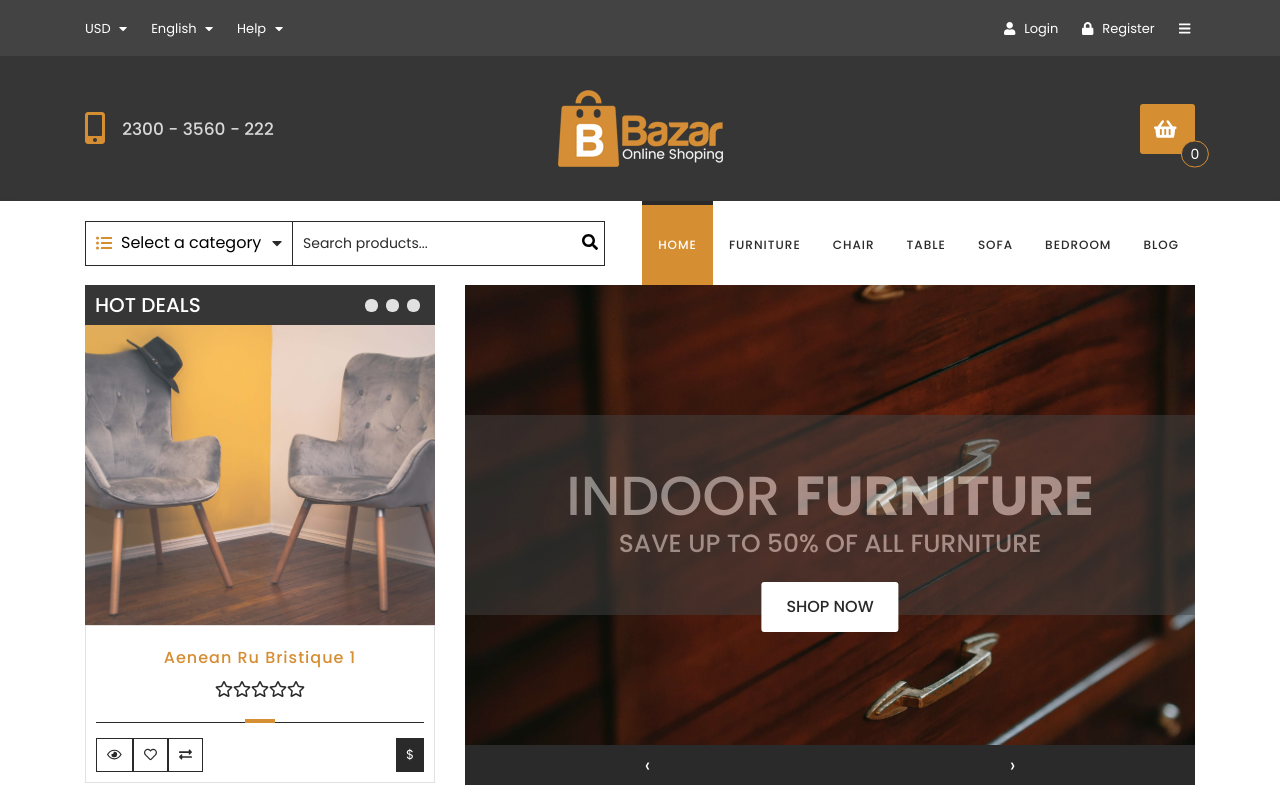
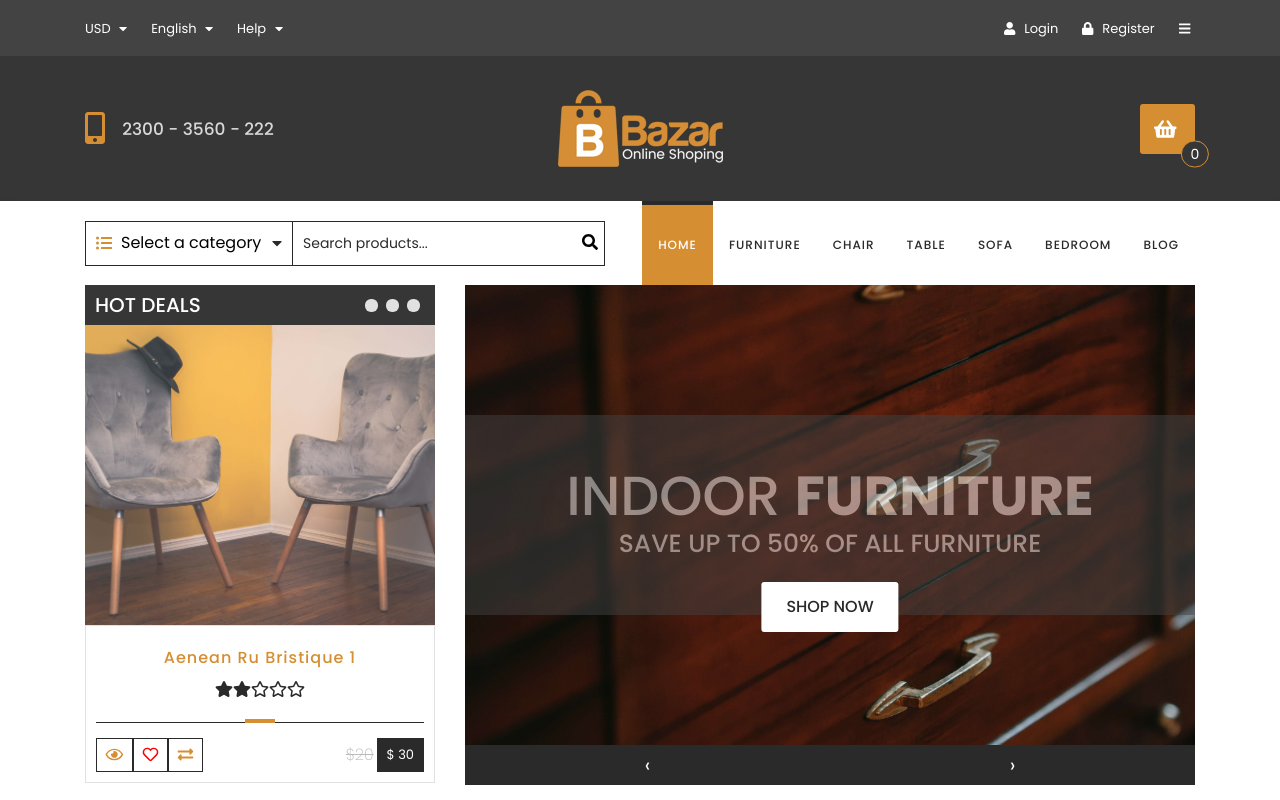
Before and after one commit to iMdPd/reactTeamProject, a React (Create React App) app: page / in a window 1280 px wide. Shown: the top 800 px of the page. Built offline with nearby package versions, Linux system fonts and the light colour scheme.

Commit message:
add data getting from state

```diff
--- a/src/components/features/Promoted/Promoted.js
+++ b/src/components/features/Promoted/Promoted.js
@@ -2,11 +2,8 @@ import React from 'react';
 import PropTypes from 'prop-types';
 
 import styles from './Promoted.module.scss';
-//import ProductBox from '../../common/ProductBox/ProductBox';
-
-//import { useSelector } from 'react-redux';
-//import { useParams } from 'react-router-dom';
-//import { getNew} from '../../../redux/productsRedux';
+import { useSelector } from 'react-redux';
+import { getOne } from '../../../redux/productsRedux';
 
 import { FontAwesomeIcon } from '@fortawesome/react-fontawesome';
 import {
@@ -17,7 +14,10 @@ import {
 import { faStar as farStar, faHeart, faEye } from '@fortawesome/free-regular-svg-icons';
 import Button from '../../common/Button/Button';
 
-const Promoted = ({ name, price, stars, oldPrice, favorite, compare }) => (
+const Promoted = () => {
+  const product = useSelector(state => getOne(state, 'aenean-ru-bristique-1'));
+
+  return (
     <div className={styles.root}>
       <div className='container'>
         <div className='row'>
@@ -41,12 +41,13 @@ const Promoted = ({ name, price, stars, oldPrice, favorite, compare }) => (
               </div>
               <img
                 className={styles.image}
-              alt={name}
+                alt={product.name}
                 src={`${process.env.PUBLIC_URL}/images/products/Aenean Ru Bristique 1.jpg`}
               />
               <div className={styles.button}>
                 <Button variant='small'>
-                <FontAwesomeIcon icon={faShoppingBasket}></FontAwesomeIcon> ADD TO CART
+                  <FontAwesomeIcon icon={faShoppingBasket}></FontAwesomeIcon> ADD TO
+                  CART
                 </Button>
               </div>
               <div className={styles.counter}>
@@ -74,7 +75,7 @@ const Promoted = ({ name, price, stars, oldPrice, favorite, compare }) => (
                 <div className={styles.stars}>
                   {[1, 2, 3, 4, 5].map(i => (
                     <a key={i} href='#'>
-                    {i <= stars ? (
+                      {i <= product.stars ? (
                         <FontAwesomeIcon icon={faStar}>{i} stars</FontAwesomeIcon>
                       ) : (
                         <FontAwesomeIcon icon={farStar}>{i} stars</FontAwesomeIcon>
@@ -86,20 +87,31 @@ const Promoted = ({ name, price, stars, oldPrice, favorite, compare }) => (
               <div className={styles.line}></div>
               <div className={styles.actions}>
                 <div className={styles.outlines}>
-                <Button className={compare && styles.compare} variant='outline'>
+                  <Button
+                    className={product.compare && styles.compare}
+                    variant='outline'
+                  >
                     <FontAwesomeIcon icon={faEye}>Favorite</FontAwesomeIcon>
                   </Button>
-                <Button className={favorite && styles.favorite} variant='outline'>
+                  <Button
+                    className={product.favorite && styles.favorite}
+                    variant='outline'
+                  >
                     <FontAwesomeIcon icon={faHeart}>Favorite</FontAwesomeIcon>
                   </Button>
-                <Button className={compare && styles.compare} variant='outline'>
-                  <FontAwesomeIcon icon={faExchangeAlt}>Add to compare</FontAwesomeIcon>
+                  <Button
+                    className={product.compare && styles.compare}
+                    variant='outline'
+                  >
+                    <FontAwesomeIcon icon={faExchangeAlt}>
+                      Add to compare
+                    </FontAwesomeIcon>
                   </Button>
                 </div>
                 <div className={styles.price}>
-                {oldPrice && <p>${oldPrice}</p>}
+                  {product.oldPrice && <p>${product.oldPrice}</p>}
                   <Button noHover variant='small'>
-                  $ {price}
+                    $ {product.price}
                   </Button>
                 </div>
               </div>
@@ -109,7 +121,7 @@ const Promoted = ({ name, price, stars, oldPrice, favorite, compare }) => (
             <div className={styles.photo}>
               <img
                 className={styles.image}
-              alt={name}
+                alt={product.name}
                 src={`${process.env.PUBLIC_URL}/images/products/Aenean Ru Bristique 3.jpg`}
               />
               <div className={styles.title}>
@@ -132,6 +144,7 @@ const Promoted = ({ name, price, stars, oldPrice, favorite, compare }) => (
       </div>
     </div>
   );
+};
 
 Promoted.propTypes = {
   children: PropTypes.node,
```
Lines whose indentation alone changed are shown as unchanged.
